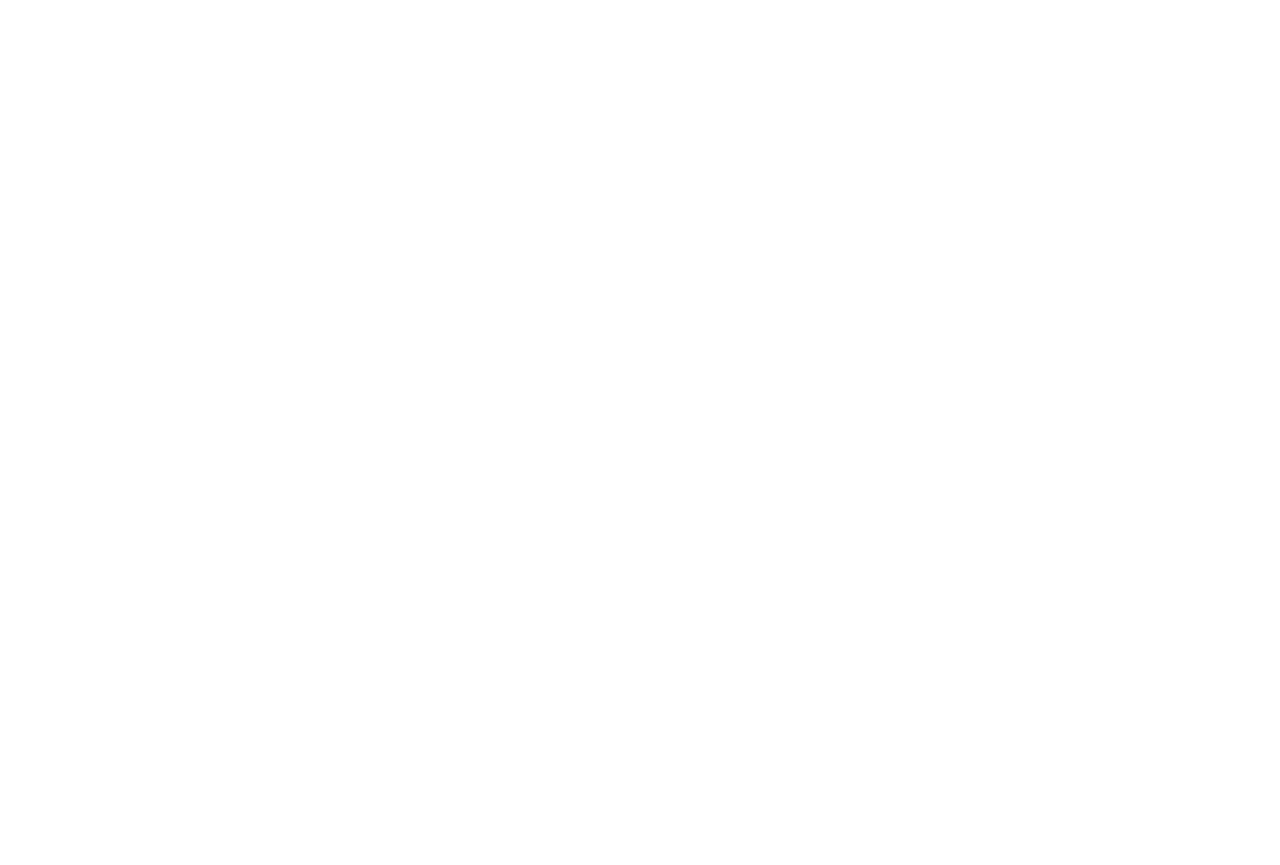
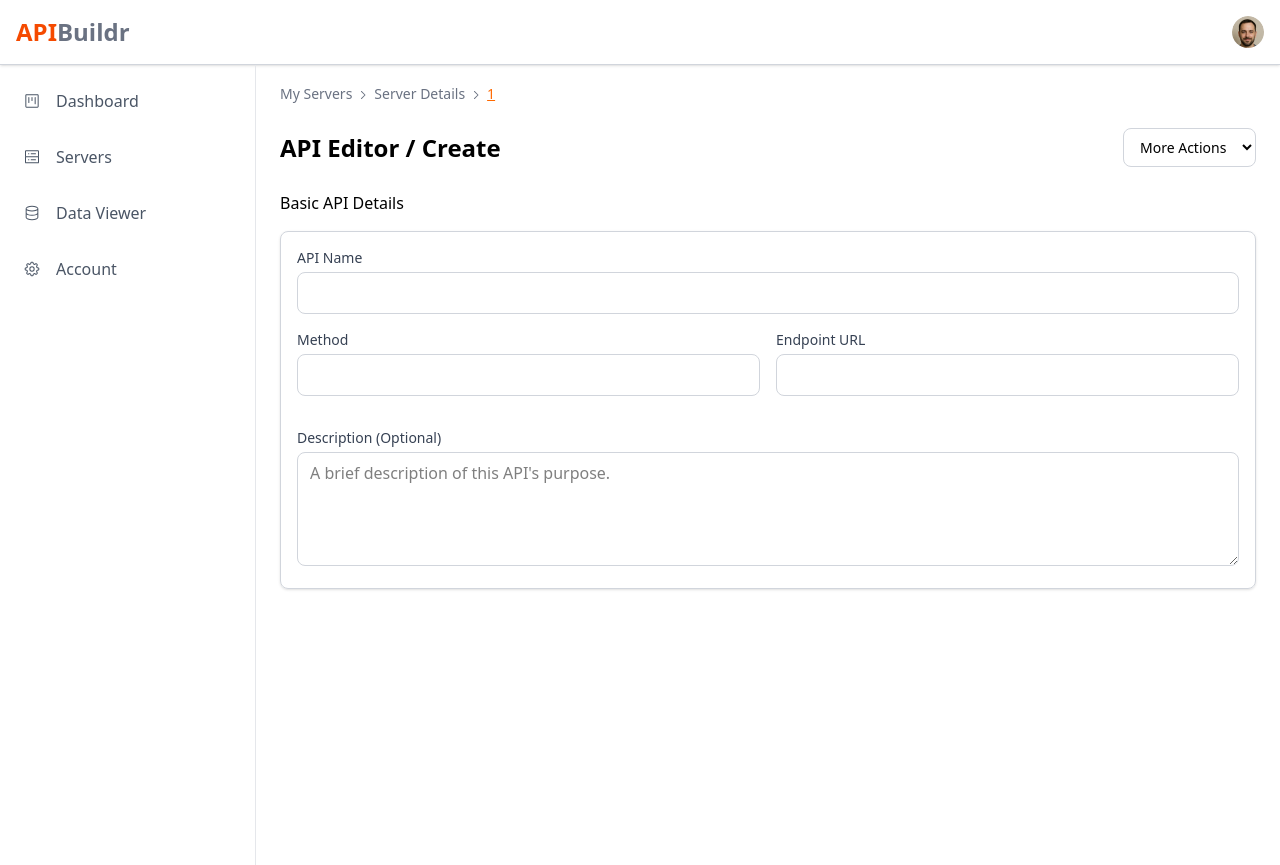
Before and after one commit to Ekpenga9000/apibuilder, a React (Vite) app in the folder frontend/: page /servers/1/apis/1 in a window 1280 px wide. Before the commit this address had no page. Before the commit the page ends 800 px from the top, so only its background shows below. Built offline with nearby package versions, Linux system fonts and the light colour scheme.

Commit message:
Start creation of API page.

```diff
--- a/frontend/src/App.tsx
+++ b/frontend/src/App.tsx
@@ -7,6 +7,7 @@ import Servers from "./pages/Servers";
 import DataViewer from "./pages/DataViewer";
 import Accounts from "./pages/Accounts";
 import ServerDetails from "./pages/ServerDetails";
+import APIDetails from "./components/APIDetails";
 
 function App() {
   return (
@@ -19,6 +20,10 @@ function App() {
             <Route path="/dashboard" element={<Dashboard />} />
             <Route path="/servers" element={<Servers />} />
             <Route path="/servers/:serverId" element={<ServerDetails />} />
+            <Route
+              path="/servers/:serverId/apis/:apiId"
+              element={<APIDetails />}
+            />
             <Route path="/data_viewer" element={<DataViewer />} />
             <Route path="/account" element={<Accounts />} />
           </Route>
--- /dev/null
+++ b/frontend/src/components/APIDetails.tsx
@@ -0,0 +1,96 @@
+import { Link, useParams } from "react-router-dom";
+import { GoChevronRight } from "react-icons/go";
+import servers from "../data/servers.json"; // Import servers data to get server name
+import apiList from "../data/apis.json"; // Import API data if needed
+import { MethodsPill } from "./ServerPills";
+
+const APIDetails = () => {
+  const { apiId } = useParams<{ apiId: string }>();
+  const { serverId } = useParams<{ serverId: string }>();
+  const server = servers?.servers?.find(
+    (srv) => srv.id.toString() === serverId
+  );
+  const api = apiList?.apis?.find((api) => api.id.toString() === apiId);
+  return (
+    <section className="py-4 px-6 flex-1 w-[80vw]">
+      <span className="text-sm inline-block mb-6">
+        <Link to="/servers" className="text-gray-500 hover:text-orange-500">
+          My Servers
+        </Link>
+        <GoChevronRight className="inline-block mx-1 text-gray-500" />
+        <Link
+          to={`/servers/${serverId}`}
+          className="text-gray-500 hover:text-orange-500">
+          {server?.name || "Server Details"}
+        </Link>
+        <GoChevronRight className="inline-block mx-1 text-gray-500" />
+        <span className="text-orange-500 underline">{api?.name || apiId}</span>
+      </span>
+      <div className="mb-6 flex items-center justify-between">
+        <h2 className="text-2xl font-semibold">API Editor / Create</h2>
+        <select className="outline-none border border-gray-300 rounded-lg px-3 py-2 text-sm">
+          <option value="all-methods">More Actions</option>
+          <option value="edit">Edit API</option>
+          <option value="delete">Delete API</option>
+        </select>{" "}
+      </div>
+      <section>
+        <div>
+          <h4>Basic API Details</h4>
+          <div className="mt-4 border border-gray-300 rounded-lg p-4 shadow-sm">
+            <div className="mb-4">
+              <label className="block text-sm font-medium text-gray-700 mb-1">
+                API Name
+              </label>
+              <input
+                type="text"
+                value={api?.name || ""}
+                className="w-full border border-gray-300 rounded-lg px-3 py-2 outline-none"
+                disabled={!!api}
+              />
+            </div>
+            <div className="mb-4 grid grid-cols-1 md:grid-cols-2 gap-4">
+              <div className="mb-4">
+                <label className="block text-sm font-medium text-gray-700 mb-1">
+                  Method
+                </label>
+                <input
+                  type="text"
+                  value={api?.method || ""}
+                  className="w-full border border-gray-300 rounded-lg px-3 py-2 outline-none"
+                  disabled={!!api}
+                />
+              </div>
+              <div className="mb-4">
+                <label className="block text-sm font-medium text-gray-700 mb-1">
+                  Endpoint URL
+                </label>
+                <input
+                  type="text"
+                  value={api?.endpoint || ""}
+                  className="w-full border border-gray-300 rounded-lg px-3 py-2 outline-none"
+                  disabled={!!api}
+                />
+              </div>
+            </div>
+            <div>
+              <label className="block text-sm font-medium text-gray-700 mb-1">
+                Description (Optional)
+              </label>
+              <textarea
+                value={""}
+                className="w-full border border-gray-300 rounded-lg px-3 py-2 outline-none"
+                placeholder="A brief description of this API's purpose."
+                rows={4}
+                disabled={!!api}
+              />
+            </div>
+          </div>
+        </div>
+      </section>
+      {/* Additional API details and functionality can be added here */}
+    </section>
+  );
+};
+
+export default APIDetails;
--- a/frontend/src/components/APIItem.tsx
+++ b/frontend/src/components/APIItem.tsx
@@ -1,3 +1,4 @@
+import { Link, useParams } from "react-router-dom";
 import { StatusPill, MethodsPill } from "./ServerPills";
 import { GoPencil, GoTrash } from "react-icons/go";
 
@@ -19,6 +20,7 @@ const APIItem = ({
   status,
   lastModified,
 }: APIItemProps) => {
+  const { serverId } = useParams<{ serverId: string }>();
   return (
     <tr className="border-b border-gray-200 hover:bg-gray-50 transition-colors">
       <td className="py-3 px-4">{name}</td>
@@ -30,13 +32,17 @@ const APIItem = ({
         <StatusPill status={status} />
       </td>
       <td className="py-3 px-4">{lastModified}</td>
-      <td className="py-3 px-4">
-        <button className="text-blue-500 hover:underline mr-4">
+      <td className="py-3 px-4 flex items-center">
+        <Link
+          to={`/servers/${serverId}/apis/${id}`}
+          className="text-blue-500 hover:underline mr-4">
           <GoPencil />
-        </button>
-        <button className="text-red-500 hover:underline">
+        </Link>
+        <Link
+          to={`/servers/${serverId}/apis/${id}/delete`}
+          className="text-red-500 hover:underline">
           <GoTrash />
-        </button>
+        </Link>
       </td>
     </tr>
   );
--- a/frontend/src/components/ServerPills.tsx
+++ b/frontend/src/components/ServerPills.tsx
@@ -40,12 +40,12 @@ const MethodsPill = ({ method }: { method: string }) => {
   return (
     <>
       {method === "GET" && (
-        <span className="bg-blue-100 text-blue-800 px-2 py-1 rounded-full text-xs font-semibold">
+        <span className="bg-green-100 text-green-800 px-2 py-1 rounded-full text-xs font-semibold">
           GET
         </span>
       )}
       {method === "POST" && (
-        <span className="bg-green-100 text-green-800 px-2 py-1 rounded-full text-xs font-semibold">
+        <span className="bg-blue-100 text-blue-800 px-2 py-1 rounded-full text-xs font-semibold">
           POST
         </span>
       )}
```
